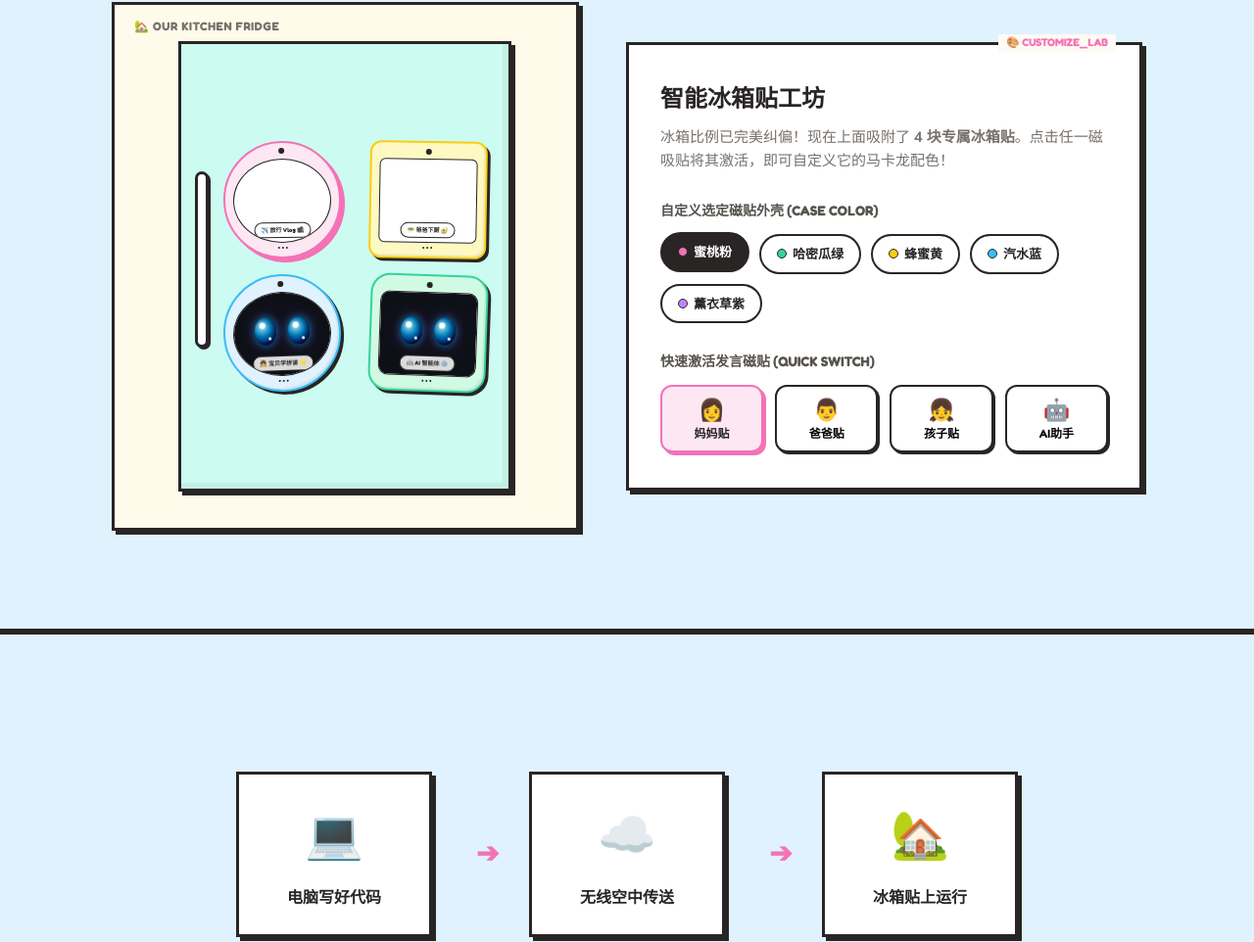
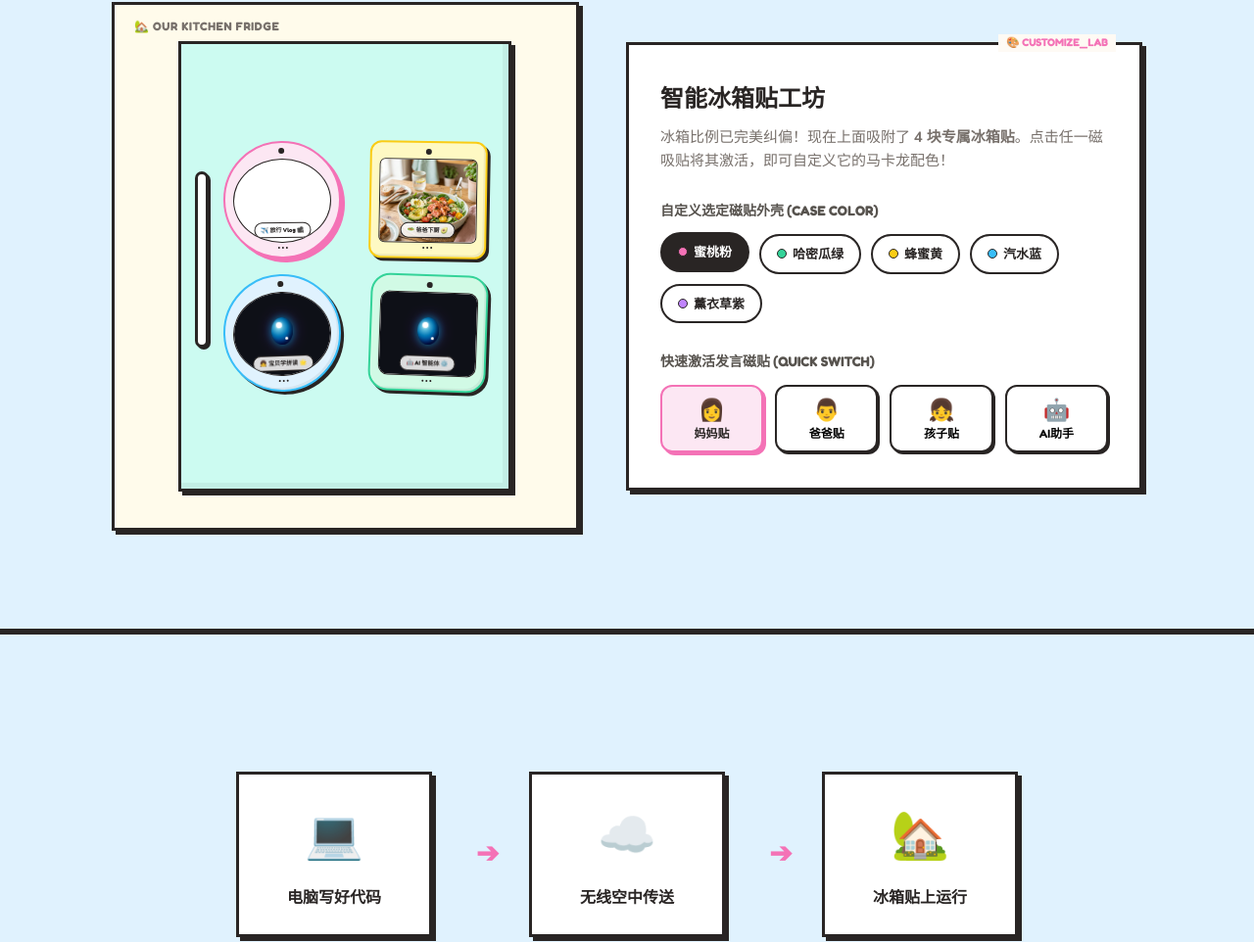
Before and after one commit to tototo1999/speak2go, a plain HTML site: page wow-fridge/index.html in a window 1280 px wide. Shown: the part 1028-1990 px from the top of the page at 98% size. Drawn offline with nearby package versions, Linux system fonts and the light colour scheme; grey boxes are pictures that could not be loaded.

Commit message:
style: simplify creepy robot eyes to single cute blinking eye and fix asset paths

```diff
--- a/wow-fridge/index.html
+++ b/wow-fridge/index.html
@@ -881,7 +881,7 @@
               <div class="magnet-lens"></div>
               <div class="magnet-window">
                 <video autoplay loop muted playsinline class="screen-card-box" style="object-fit: cover; width: 100%; height: 100%; position: absolute; top: 0; left: 0;">
-                  <source src="assets/lexi_30s_campaign_vlog.mp4" type="video/mp4">
+                  <source src="../assets/lexi_30s_campaign_vlog.mp4" type="video/mp4">
                 </video>
                 <div style="position: absolute; bottom: 4px; left: 50%; transform: translateX(-50%); background: rgba(255,255,255,0.85); border: 1.5px solid var(--coffee-dark); border-radius: 8px; padding: 2px 6px; font-size: 6px; font-weight: bold; white-space: nowrap; color: var(--coffee-dark); font-family: 'Fredoka', sans-serif; z-index: 10;">
                   ✈️ 旅行 Vlog 🎥
@@ -896,7 +896,7 @@
             <div class="fridge-magnet shape-square" id="mag-dad" onclick="selectMagnet('dad')" style="background: var(--dopa-yellow-light); border-color: var(--dopa-yellow); transform: rotate(1deg);">
               <div class="magnet-lens"></div>
               <div class="magnet-window">
-                <div class="screen-card-box" style="background-image: url('assets/family_recipe.png'); background-size: cover; background-position: center; width: 100%; height: 100%; position: absolute; top: 0; left: 0;">
+                <div class="screen-card-box" style="background-image: url('../assets/family_recipe.png'); background-size: cover; background-position: center; width: 100%; height: 100%; position: absolute; top: 0; left: 0;">
                   <div style="position: absolute; bottom: 4px; left: 50%; transform: translateX(-50%); background: rgba(255,255,255,0.85); border: 1.5px solid var(--coffee-dark); border-radius: 8px; padding: 2px 6px; font-size: 6px; font-weight: bold; white-space: nowrap; color: var(--coffee-dark); font-family: 'Fredoka', sans-serif;">
                     🥗 爸爸下厨 🥑
                   </div>
@@ -913,7 +913,6 @@
               <div class="magnet-window">
                 <div class="robot-eyes-screen">
                   <div class="robot-eyes-container">
-                    <div class="robot-eye"></div>
                     <div class="robot-eye"></div>
                   </div>
                   <div class="screen-overlay-tag">
@@ -934,7 +933,6 @@
                 <!-- Normal view: Blinking AI robot eyes -->
                 <div class="robot-eyes-screen" id="agent-normal-view">
                   <div class="robot-eyes-container">
-                    <div class="robot-eye"></div>
                     <div class="robot-eye"></div>
                   </div>
                   <div class="screen-overlay-tag">
```
